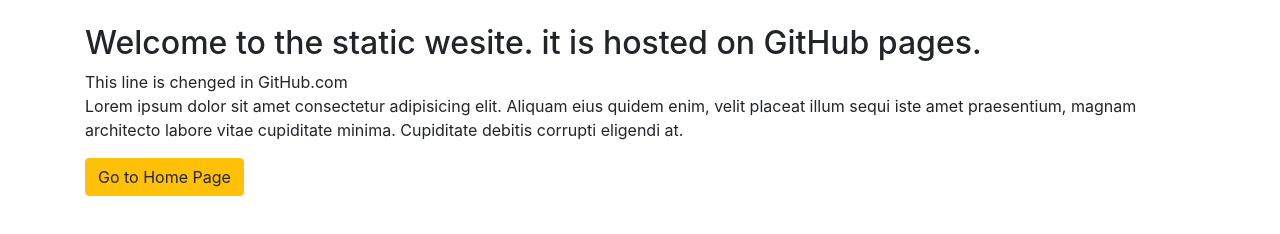
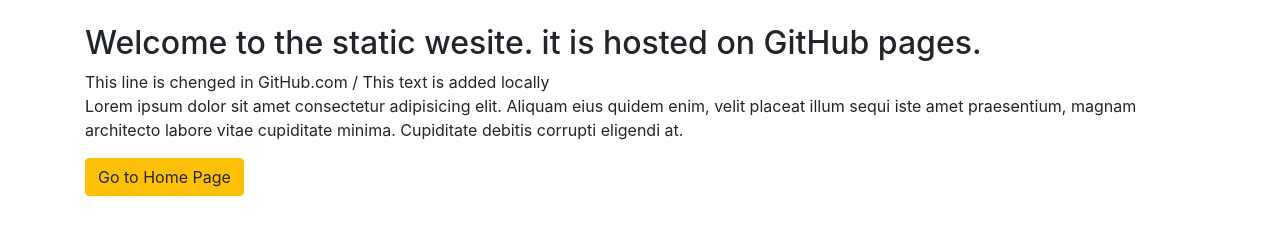
Before and after one commit to devumer90/SecondStaticWebsite, a plain HTML site: page about.html in a window 1280 px wide. Drawn offline with nearby package versions, Linux system fonts and the light colour scheme.

Commit message:
About page is changed locally

```diff
--- a/about.html
+++ b/about.html
@@ -15,7 +15,7 @@
     <div class="container my-4">
       <h2>Welcome to the static wesite. it is hosted on GitHub pages.</h2>
       <p>
-        This line is chenged in GitHub.com<br />
+        This line is chenged in GitHub.com / This text is added locally<br />
         Lorem ipsum dolor sit amet consectetur adipisicing elit. Aliquam eius
         quidem enim, velit placeat illum sequi iste amet praesentium, magnam
         architecto labore vitae cupiditate minima. Cupiditate debitis corrupti
```
